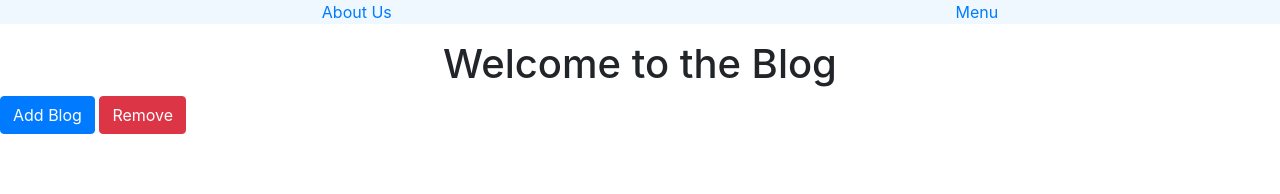
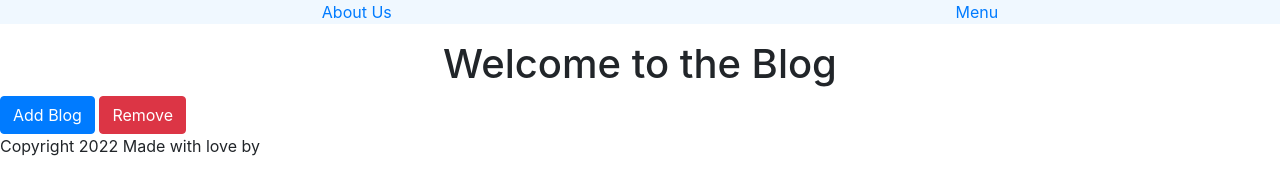
Before and after one commit to erwinmedina/ACM_Blog, a plain HTML site: page Main.html in a window 1280 px wide. Drawn offline with nearby package versions, Linux system fonts and the light colour scheme.

Commit message:
Update Main.html

```diff
--- a/Main.html
+++ b/Main.html
@@ -30,5 +30,11 @@
                 <button class="btn-danger btn">Remove </button>
             </main>
         </div>
+        <footer>
+            <div>
+                <p>Copyright 2022</p>
+                <p>Made with love by</p>
+            </div>
+        </footer>
     </body>
 </html>
```
